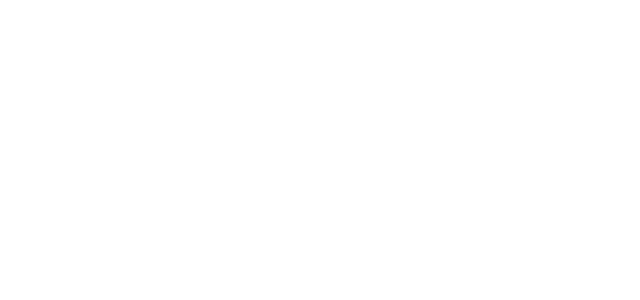
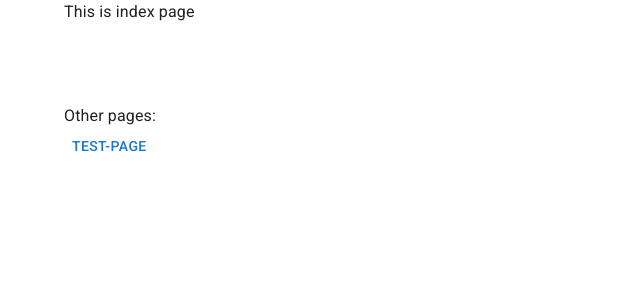
Before and after one commit to GimpFather/portfolio-ssr, a Next.js app: page / in a window 1280 px wide. Shown: the top 300 px of the page, without its empty margins (0-640 px from the left). Built offline with nearby package versions, Linux system fonts and the light colour scheme.

Commit message:
Adding RobotFonts, CSSBaseline and new pages for testing

```diff
--- a/src/pages/_app.tsx
+++ b/src/pages/_app.tsx
@@ -1,6 +1,15 @@
 // import '@/styles/globals.css'
+import "@fontsource/roboto/300.css";
+import "@fontsource/roboto/400.css";
+import "@fontsource/roboto/500.css";
+import "@fontsource/roboto/700.css";
+import { CssBaseline } from "@mui/material";
 import type { AppProps } from "next/app";
 
 export default function App({ Component, pageProps }: AppProps) {
-  return <Component {...pageProps} />;
+  return (
+    <CssBaseline>
+      <Component {...pageProps} />
+    </CssBaseline>
+  );
 }
--- a/src/pages/index.tsx
+++ b/src/pages/index.tsx
@@ -1,14 +1,32 @@
+import { Box, Button, Container } from "@mui/material";
+import Typography from "@mui/material/Typography";
 import Head from "next/head";
+import { useRouter } from "next/router";
 
 export default function Home() {
+  const router = useRouter();
+
+  const handleClick = (path: string) => {
+    router.push(path);
+  };
+
   return (
     <>
       <Head>
-        <title>Create Next App</title>
-        <meta name="description" content="Generated by create next app" />
+        <title>Index Page</title>
+        <meta name="description" content="This is just a Index Page" />
         <meta name="viewport" content="width=device-width, initial-scale=1" />
         <link rel="icon" href="/favicon.ico" />
       </Head>
+      <Container>
+        <Box sx={{ marginBottom: 10 }}>
+          <Typography>This is index page</Typography>
+        </Box>
+        <Box>
+          <Typography>Other pages:</Typography>
+          <Button onClick={() => handleClick("/test-page")}>test-page</Button>
+        </Box>
+      </Container>
     </>
   );
 }
```
Also changed, not shown: src/pages/test-page.tsx (added, +21 -0 lines).
